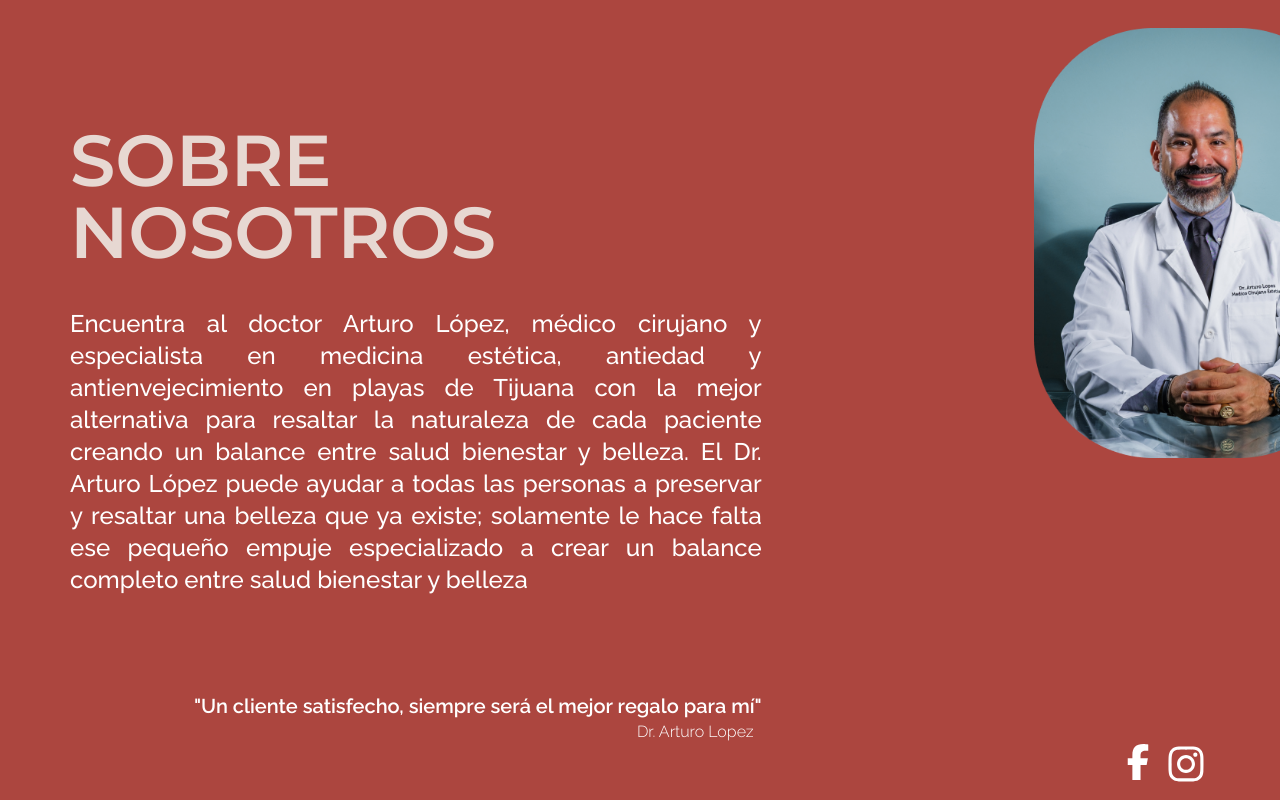
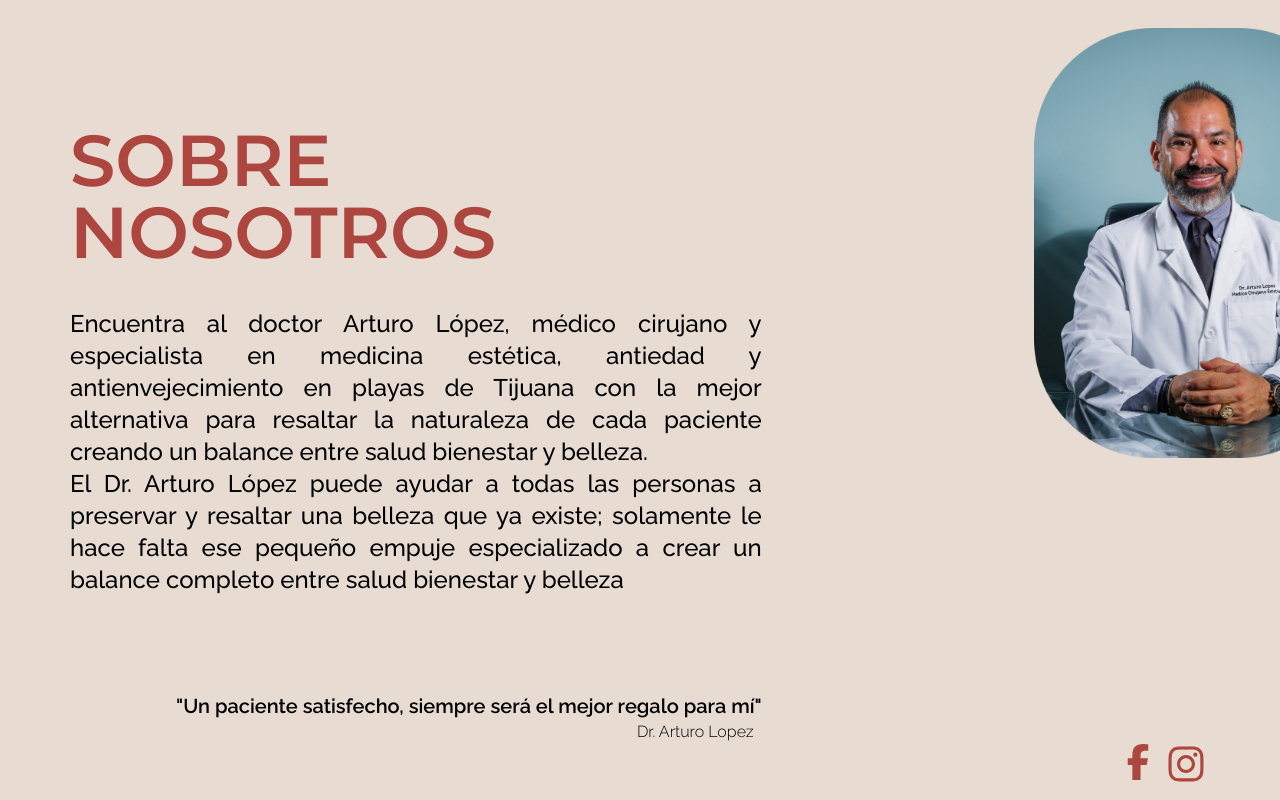
Before and after one commit to e-commetrics/ArturoLopezpage, a React (Create React App) app: page / in a window 1280 px wide. Shown: the part 1420-2220 px from the top of the page. Built offline with nearby package versions, Linux system fonts and the light colour scheme; a web font is replaced by a local one.

Commit message:
update colors

```diff
--- a/src/Test.js
+++ b/src/Test.js
@@ -66,23 +66,23 @@ import CarouselComponent from './CarouselComponent';
 import Testimonios from './Testimonios';
 
 function Test() {
-  const [instagramIconColor, setInstagramIconColor] = useState("#ffffff");
-  const [facebookIconColor, setFacebookIconColor] = useState("#ffffff");
+  const [instagramIconColor, setInstagramIconColor] = useState("#AC463F");
+  const [facebookIconColor, setFacebookIconColor] = useState("#AC463F");
 
   const handleInstagramMouseEnter = () => {
-    setInstagramIconColor("#bfa090");
+    setInstagramIconColor("#ffff");
   };
 
   const handleInstagramMouseLeave = () => {
-    setInstagramIconColor("#ffffff");
+    setInstagramIconColor("#AC463F");
   };
 
   const handleFacebookMouseEnter = () => {
-    setFacebookIconColor("#bfa090");
+    setFacebookIconColor("#ffff");
   };
 
   const handleFacebookMouseLeave = () => {
-    setFacebookIconColor("#ffffff");
+    setFacebookIconColor("#AC463F");
   };
 
   const [open, setOpen] = React.useState(false);
@@ -131,7 +131,7 @@ function Test() {
 
 
       {/* section logo */}
-      <section id="section1" className='w-full h-[77vh] flex items-center border-black bg-[#211316]'>
+      <section id="section1" className='w-full h-[77vh] flex items-center border-black bg-[#AC463F]'>
         <div className="container mx-auto text-center">
           <div className="w-full mx-auto md:w-1/2">
             <Fade bottom delay={200} >
@@ -142,20 +142,22 @@ function Test() {
       </section>
 
       {/* section nosotros */}
-      <section id='#Nosotros' className="bg-[#AC463F] w-full p-8 overflow-hidden">
+      <section id='#Nosotros' className="bg-[#E8DBD2] w-full p-8 overflow-hidden">
         <div className="container mx-auto">
           <div className="flex flex-col items-start md:flex-row">
             <div className="md:w-4/5">
-              <h1 className="text-3xl md:text-4xl lg:text-7xl mt-24 text-[#E7D8D2] text-stone-300 font-semibold font-montserrat">SOBRE NOSOTROS</h1>
-              <p className="mt-10 text-2xl font-medium text-justify text-white font-raleway">
+              <h1 className="text-3xl md:text-4xl lg:text-7xl mt-24 text-[#AC463F] text-stone-300 font-semibold font-montserrat">SOBRE NOSOTROS</h1>
+              <p className="mt-10 text-2xl font-medium text-justify text-black font-raleway">
                 Encuentra al doctor Arturo López, médico cirujano y especialista en medicina estética,
                 antiedad y antienvejecimiento en playas de Tijuana con la mejor alternativa para resaltar
                 la naturaleza de cada paciente creando un balance entre salud bienestar y belleza.
+              </p>
+              <p className="text-2xl font-medium text-justify text-black font-raleway">
                 El Dr. Arturo López puede ayudar a todas las personas a preservar y resaltar una belleza que ya existe;
                 solamente le hace falta ese pequeño empuje especializado a crear un balance completo entre salud bienestar y belleza
               </p>
-              <div className="flex justify-end mt-24 text-xl font-semibold text-white font-raleway">"Un cliente satisfecho, siempre será el mejor regalo para mí" </div>
-              <div className="flex justify-end mr-2 font-light text-white text-l mt- font-raleway">Dr. Arturo Lopez<br /></div>
+              <div className="flex justify-end mt-24 text-xl font-semibold text-black font-raleway">"Un paciente satisfecho, siempre será el mejor regalo para mí" </div>
+              <div className="flex justify-end mr-2 font-light text-black text-l mt- font-raleway">Dr. Arturo Lopez<br /></div>
             </div>
             <div className="mt-4 md:w-1/2 md:mt-0 md:ml-4">
               <img
@@ -359,47 +361,47 @@ function Test() {
         </div>
       </section>
 
-      <section className='w-auto h-auto bg-[#AC463F] relative overflow-hidden' style={{ backgroundImage: `url(${bgAgenda})` }}>
-        <div className="w-full bg-[#D9D9D9] h-2.5 mt-2 absolute top-10"></div> {/* Elemento encima de la sección */}
+      <section className='w-auto h-auto bg-[#E8DBD2] relative overflow-hidden' style={{ backgroundImage: `url(${bgAgenda})` }}>
+        <div className="w-full bg-[#AC463F] h-2.5 mt-2 absolute top-10"></div> {/* Elemento encima de la sección */}
 
         <div className='grid grid-cols-1 md:grid-cols-2'>
           <div className='flex flex-col items-center justify-center'>
-            <div className="text-[#E7DBD2] text-4xl md:text-8xl font-semibold font-montserrat text-center md:text-left sm:mt-14 sm:ml-14">Agenda una cita</div>
-            <div className="mt-4 text-2xl font-light text-center text-white md:ml-12 md:text-3xl font-montserrat md:text-left">Por cualquiera de nuestros métodos de contacto</div>
+            <div className="text-[#AC463F] text-4xl md:text-8xl font-semibold font-montserrat text-center md:text-left sm:mt-14 sm:ml-14">Agenda una cita</div>
+            <div className="mt-4 text-2xl font-light text-center text-black md:ml-12 md:text-3xl font-montserrat md:text-left">Por cualquiera de nuestros métodos de contacto</div>
 
             {/* Contenedor para la información */}
-            <div className="bg-[#AC463F] stats stats-vertical">
+            <div className="bg-[#E8DBD2] stats stats-vertical">
               <div className="flex items-center stat">
                 <FontAwesomeIcon
                   className="w-8 h-8 md:w-10 md:h-10 text-2xl md:text-3xl group:hover:text-#211316"
                   icon={faFacebookF}
-                  style={{ color: "#FFFF", }}
+                  style={{ color: "#AC463F ", }}
                 />
-                <div className="text-xl font-semibold text-white md:text-2xl lg:text-3xl font-raleway">Dr. Arturo Lopez</div>
+                <div className="text-xl font-semibold text-black md:text-2xl lg:text-3xl font-raleway">Dr. Arturo Lopez</div>
               </div>
               <div className="flex items-center stat">
                 <FontAwesomeIcon
                   className="w-8 h-8 md:w-10 md:h-10 text-2xl md:text-3xl group:hover:text-#211316"
                   icon={faEnvelope}
-                  style={{ color: "#FFFF", }}
+                  style={{ color: "#AC463F ", }}
                 />
-                <div className="text-xl font-semibold text-white md:text-2xl lg:text-3xl font-raleway">ArturoLopez@gmail.com</div>
+                <div className="text-xl font-semibold text-black md:text-2xl lg:text-3xl font-raleway">ArturoLopez@gmail.com</div>
               </div>
               <div className="flex items-center stat">
                 <FontAwesomeIcon
                   className="w-8 h-8 md:w-10 md:h-10 text-2xl md:text-3xl group:hover:text-#211316"
                   icon={faWhatsapp}
-                  style={{ color: "#FFFF", }}
+                  style={{ color: "#AC463F ", }}
                 />
-                <div className="text-xl font-semibold text-white md:text-2xl lg:text-3xl font-raleway">664 978 6543</div>
+                <div className="text-xl font-semibold text-black md:text-2xl lg:text-3xl font-raleway">664 978 6543</div>
               </div>
               <div className="flex items-center stat">
                 <FontAwesomeIcon
                   className="w-8 h-8 md:w-10 md:h-10 text-2xl md:text-3xl group:hover:text-#211316"
                   icon={faLocationDot}
-                  style={{ color: "#FFFF", }}
+                  style={{ color: "#AC463F ", }}
                 />
-                <div className="text-xl font-semibold text-white md:text-2xl lg:text-3xl font-raleway">Tijuana Baja California</div>
+                <div className="text-xl font-semibold text-black md:text-2xl lg:text-3xl font-raleway">Tijuana Baja California</div>
               </div>
             </div>
           </div>
@@ -408,7 +410,7 @@ function Test() {
               <img src={DrAl} alt="Imagen" className='flex items-center w-auto h-auto md:ml-16' /> {/* Reemplaza 'tu_imagen.jpg' con la ruta de tu imagen */}
             </div>
           </div>
-          <div className="w-full bg-[#D9D9D9] h-2.5 mt-2 absolute bottom-10"></div> {/* Elemento debajo de la sección */}
+          <div className="w-full bg-[#AC463F] h-2.5 mt-2 absolute bottom-10"></div> {/* Elemento debajo de la sección */}
         </div>
       </section>
 
```
Also changed, not shown: src/img/bg.png.
